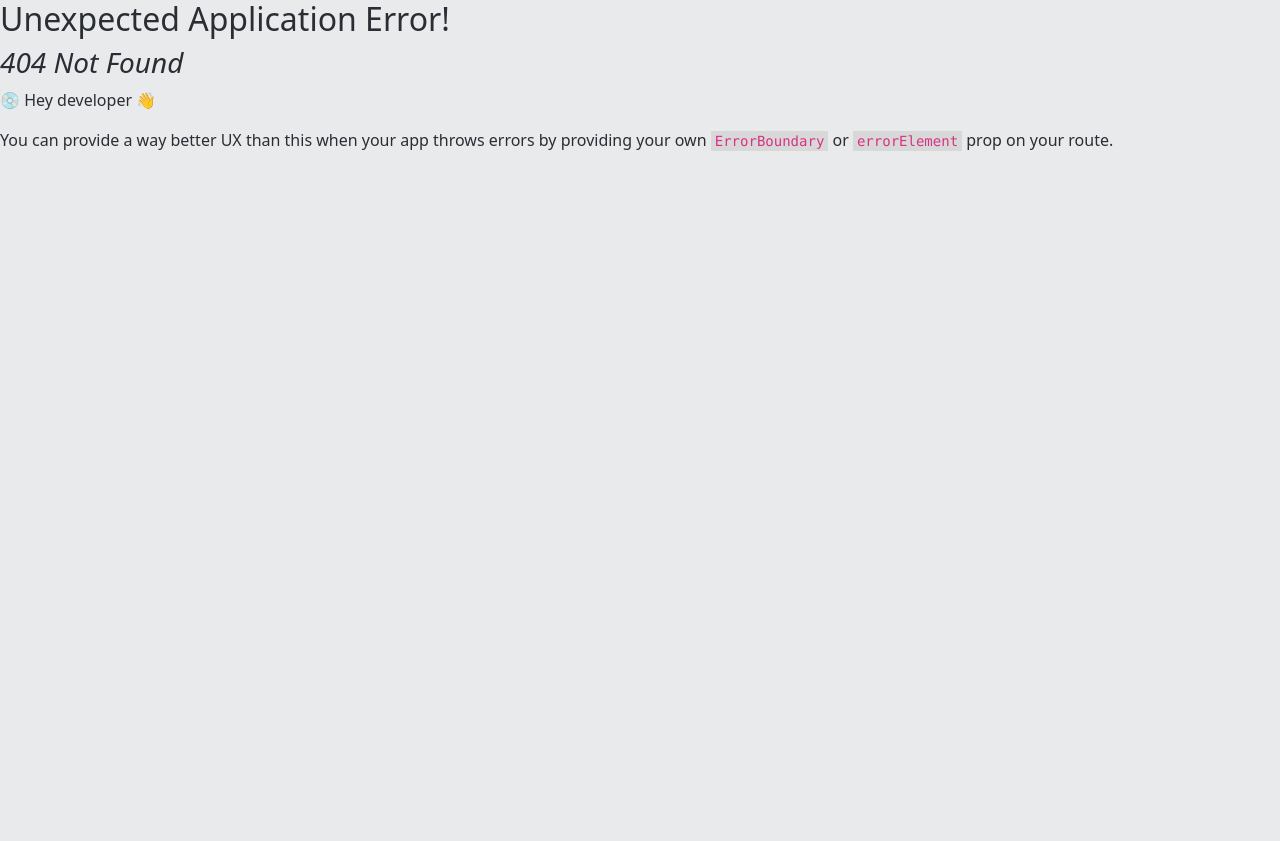
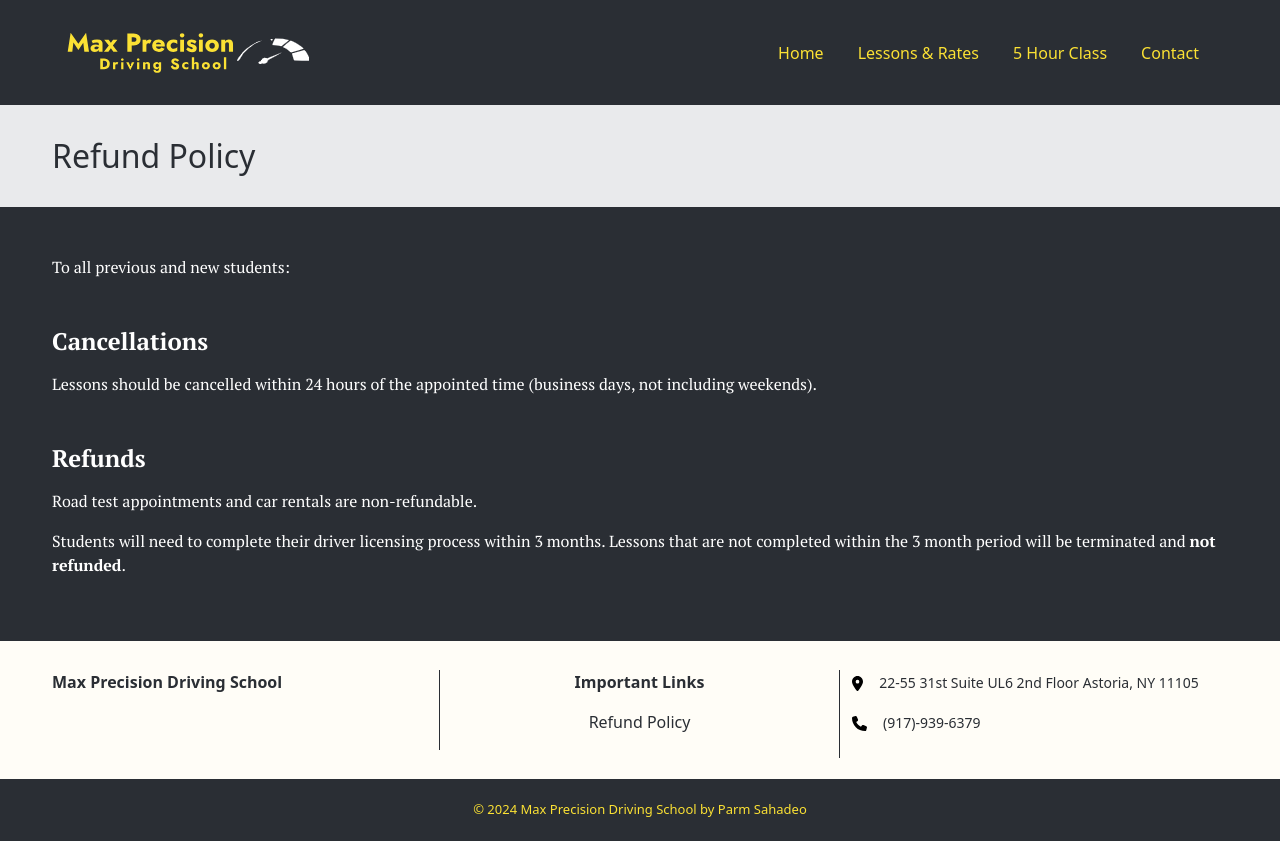
Before and after one commit to max-precision-driving-school/max-precision-driving-school, a React (Vite) app: page /refund-policy in a window 1280 px wide. Before the commit this address had no page. Before the commit the page ends 800 px from the top, so only its background shows below. Built offline with nearby package versions, Linux system fonts and the light colour scheme.

Commit message:
Adds refund policy

```diff
--- a/src/components/Footer.css
+++ b/src/components/Footer.css
@@ -2,8 +2,6 @@
     font-size: 13px;
     color: #FBE134;
     background-color: #2A2E34;
-    /* min-height: 150px; */
-
 }
 
 .row-bg {
@@ -35,6 +33,12 @@
 a.footer-link:active,
 a.footer-link:focus,
 a.footer-link:hover
- {
+{
     color:#2C94F3;
 }
+
+.important-links a:active,
+.important-links a:focus,
+.important-links a:hover {
+    color: #7D7A7A;
+}
--- a/src/components/Footer.jsx
+++ b/src/components/Footer.jsx
@@ -14,9 +14,9 @@ function Footer() {
                                 Max Precision Driving School
                             </p>
                         </div>
-                        <div class="col-12 col-md-4 my-2 mb-3 mb-md-0 text-md-center bord-right">
+                        <div class="col-12 col-md-4 my-2 mb-3 mb-md-0 text-md-center bord-right important-links">
                             <p class="fs-6 fw-bold">Important Links</p>
-                            <a href="/">Refund Policy</a>
+                            <a href="/refund-policy">Refund Policy</a>
                         </div>
                         <div class="col-12 col-md-4 my-2">
                             <p class="mb-3">
--- a/src/components/NavMenu.jsx
+++ b/src/components/NavMenu.jsx
@@ -1,7 +1,7 @@
 import './NavMenu.css';
 import NavItem from "./NavItem";
 // import NavLogo from '../assets/maxplogo-v2-1.png';
-import NavLogo from '../assets/maxplogo-v3.png';
+import NavLogo from '../assets/maxplogo-v2.png';
 
 function NavMenu() {
 	const items = [
--- a/src/components/Section.css
+++ b/src/components/Section.css
@@ -12,6 +12,6 @@
 
 
 .choose-img {
-  filter: invert(66%) sepia(63%) saturate(1024%) hue-rotate(0deg) brightness(106%) contrast(105%);
+  filter: invert(72%) sepia(84%) saturate(556%) hue-rotate(359deg) brightness(103%) contrast(105%);
   height: 100px;
 }
--- a/src/index.css
+++ b/src/index.css
@@ -29,10 +29,6 @@ a {
   color: #2A2E34;
 }
 
-a:hover {
-  color: gold;
-}
-
 .pt-serif-regular {
   font-family: "PT Serif", serif;
   font-weight: 400;
--- a/src/main.jsx
+++ b/src/main.jsx
@@ -7,6 +7,7 @@ import './index.css'
 import Rates from './routes/Rates.jsx'
 import FiveHrClass from './routes/FiveHrClass.jsx'
 import Contact from './routes/Contact.jsx'
+import RefundPolicy from './routes/RefundPolicy.jsx'
 import RootLayout from './routes/RootLayout.jsx'
 
 const router = createBrowserRouter([
@@ -16,7 +17,8 @@ const router = createBrowserRouter([
       { path: '/', element: <Home />},
       { path: '/rates', element: <Rates />},
       { path: '/5-hour-class', element: <FiveHrClass />},
-      { path: '/contact', element: <Contact />}
+      { path: '/contact', element: <Contact />},
+      { path: '/refund-policy', element: <RefundPolicy />}
   ]},
 ]);
 
--- a/src/routes/FiveHrClass.css
+++ b/src/routes/FiveHrClass.css
@@ -1,4 +1,3 @@
 .five-hr-image {
     height: 250px;
-    /* filter: invert(66%) sepia(63%) saturate(1024%) hue-rotate(0deg) brightness(106%) contrast(105%); */
 }
--- /dev/null
+++ b/src/routes/RefundPolicy.jsx
@@ -0,0 +1,42 @@
+function RefundPolicy() {
+    return (
+        <>
+
+            <div class="row py-4 refund-policy">
+                <div class="container-1200 m-auto">
+                    <div class="col-12">
+                        <h2 class="my-2">Refund Policy</h2>
+                    </div>
+                </div>
+            </div>
+
+            <div class="row py-5 mp-dark-bg text-white">
+                <div class="container-1200 m-auto">
+                    <div class="col-12 pt-serif-regular">
+                        <p class="mb-5">To all previous and new students:</p>
+                    </div>
+
+                    <div class="col-12">
+                        <h4 class="pt-serif-bold">Cancellations</h4>
+                        <p class="my-3 pt-serif-regular">
+                            Lessons should be cancelled within 24 hours of the appointed time (business days, not including weekends).
+                        </p>
+                    </div>
+
+                    <div class="col-12 mt-5">
+                        <h4 class="pt-serif-bold">Refunds</h4>
+                        <p class="my-3 pt-serif-regular">
+                            Road test appointments and car rentals are non-refundable.
+                        </p>
+                        <p class="pt-serif-regular">
+                            Students will need to complete their driver licensing process within 3 months. Lessons that are not completed within the 3 month period will be terminated and <strong>not refunded</strong>.
+                        </p>
+                    </div>
+                </div>
+            </div>
+        </>
+    )
+};
+
+
+export default RefundPolicy;
```
